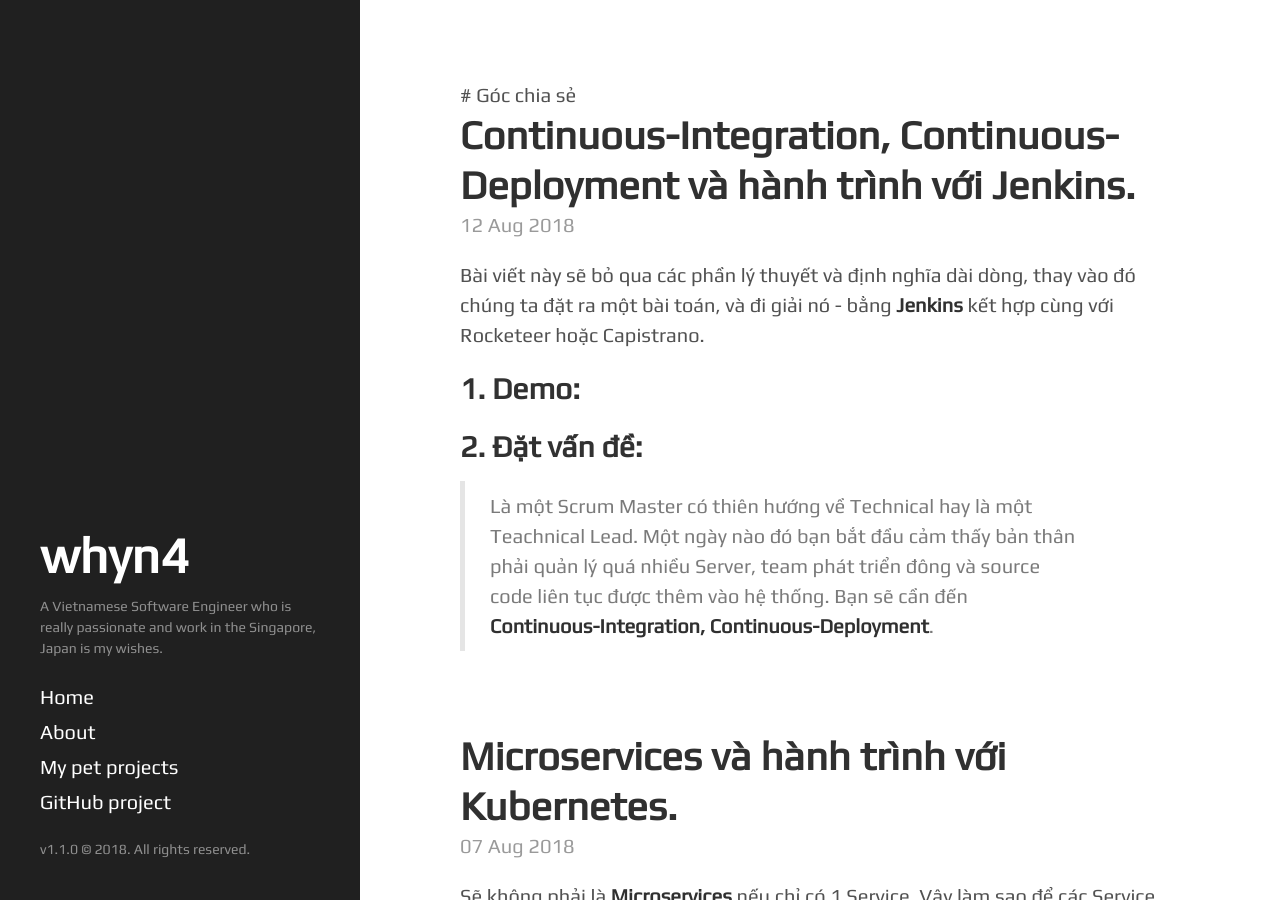
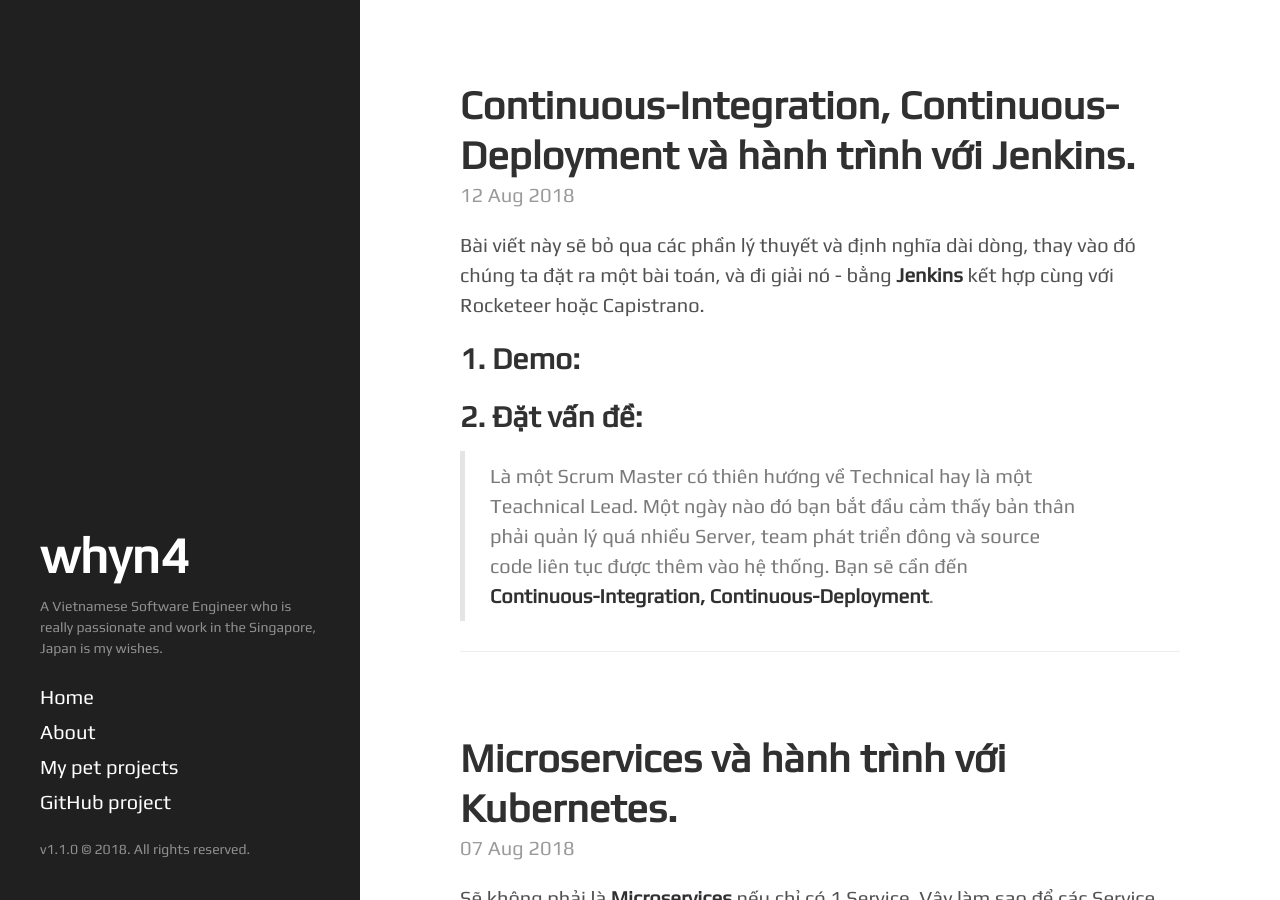
Before and after one commit to Quynh-Nguyen/quynh-nguyen.github.io, a Jekyll site: the page built from index.html, in a window 1280 px wide and 900 px high. Built offline with Jekyll 4.4.1, drawn with Linux system fonts in a browser that asks for light colours; the list of posts is cut into pages by our own code.

Commit message:
Update index.html

```diff
--- a/index.html
+++ b/index.html
@@ -2,7 +2,6 @@
 layout: default
 title: Home
 ---
-# Góc chia sẻ
 
 <div class="posts">
   {% for post in paginator.posts %}
@@ -16,6 +15,7 @@
     <span class="post-date">{{ post.date | date_to_string }}</span>
 
     {{ post.excerpt }}
+    <hr>
   </div>
   {% endfor %}
 </div>
```
